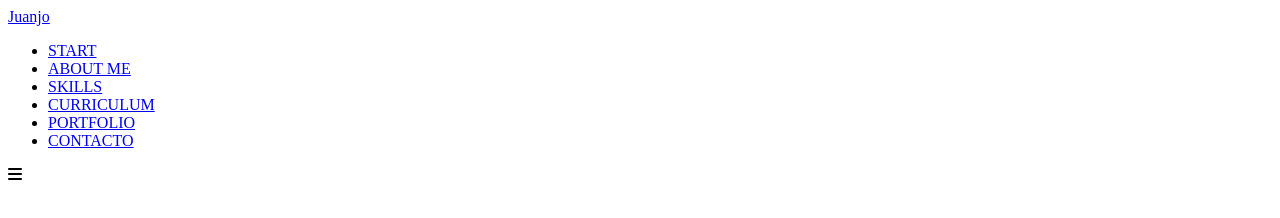
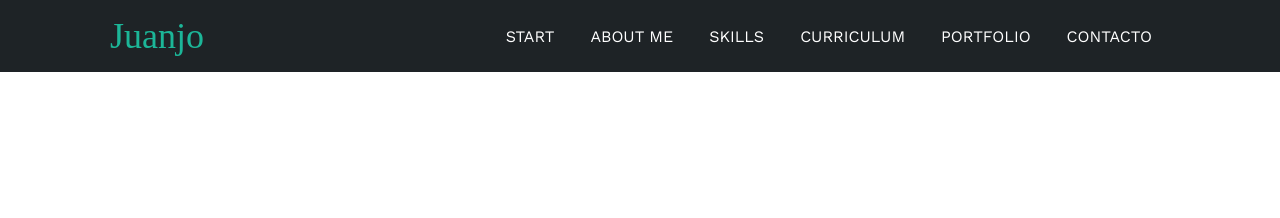
Before and after one commit to Juanmjo/portfolio, a plain HTML site: page index.html in a window 1280 px wide. Drawn offline with nearby package versions, Linux system fonts and the light colour scheme.

Commit message:
Agregando estilos al encabezado

```diff
--- a/index.html
+++ b/index.html
@@ -6,10 +6,10 @@
     <meta name="viewport" content="width=device-width, initial-scale=1.0">
     <link rel="stylesheet" href="https://cdnjs.cloudflare.com/ajax/libs/font-awesome/6.4.0/css/all.min.css" integrity="sha512-iecdLmaskl7CVkqkXNQ/ZH/XLlvWZOJyj7Yy7tcenmpD1ypASozpmT/E0iPtmFIB46ZmdtAc9eNBvH0H/ZpiBw==" crossorigin="anonymous" referrerpolicy="no-referrer" />
     <title>Portfolio</title>
-    <link rel="stylesheet" href="style.css">
+    <link rel="stylesheet" href="styles.css">
 </head>
 <body>
-    <div class="container-heder">
+    <div class="container-header">
         <header>
             <div class="logo">
                 <a href="#">Juanjo</a>
--- a/styles.css
+++ b/styles.css
@@ -0,0 +1,63 @@
+@import url("https://fonts.googleapis.com/css2?family=Work+Sans:wght@100;200;300;400;600;800&display=swap");
+* {
+  box-sizing: border-box;
+  font-family: "Work Sans";
+  margin: 0;
+  padding: 0;
+}
+
+html {
+  scroll-behavior: smooth;
+}
+
+.container-header {
+  background-color: #1e2326;
+  position: fixed;
+  width: 100%;
+  top: 0;
+  left: 0;
+  z-index: 99;
+}
+
+.container-header header {
+  max-width: 1100px;
+  margin: auto;
+  display: flex;
+  justify-content: space-between;
+  align-items: center;
+  padding: 15px 20px;
+}
+
+.container-header header .logo a {
+  font-family: "Righteous";
+  font-size: 36px;
+  color: #1cb698;
+  text-decoration: none;
+}
+
+.container-header header ul {
+  display: flex;
+  list-style: none;
+}
+
+.container-header header nav ul li a {
+  text-align: none;
+  color: #fff;
+  margin: 0 15px;
+  padding: 3px;
+  transition: 0.5s;
+  text-decoration: none;
+}
+
+.container-header header nav ul li a:hover {
+  color: #1cb698;
+}
+
+.nav-responsive {
+  background-color: #1cb698;
+  color: #fff;
+  padding: 5px 10px;
+  border-radius: 5px;
+  cursor: pointer;
+  display: none;
+}
```
